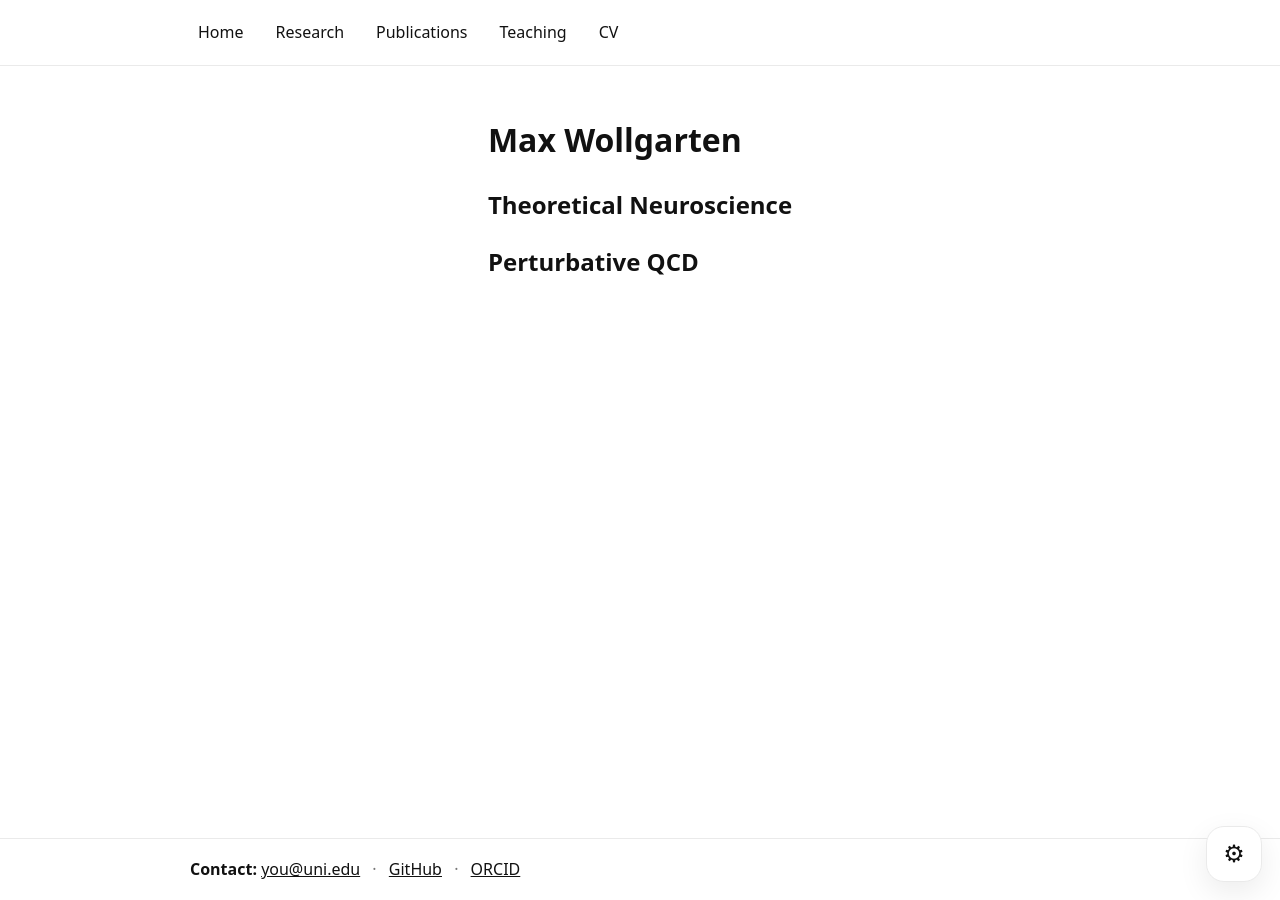
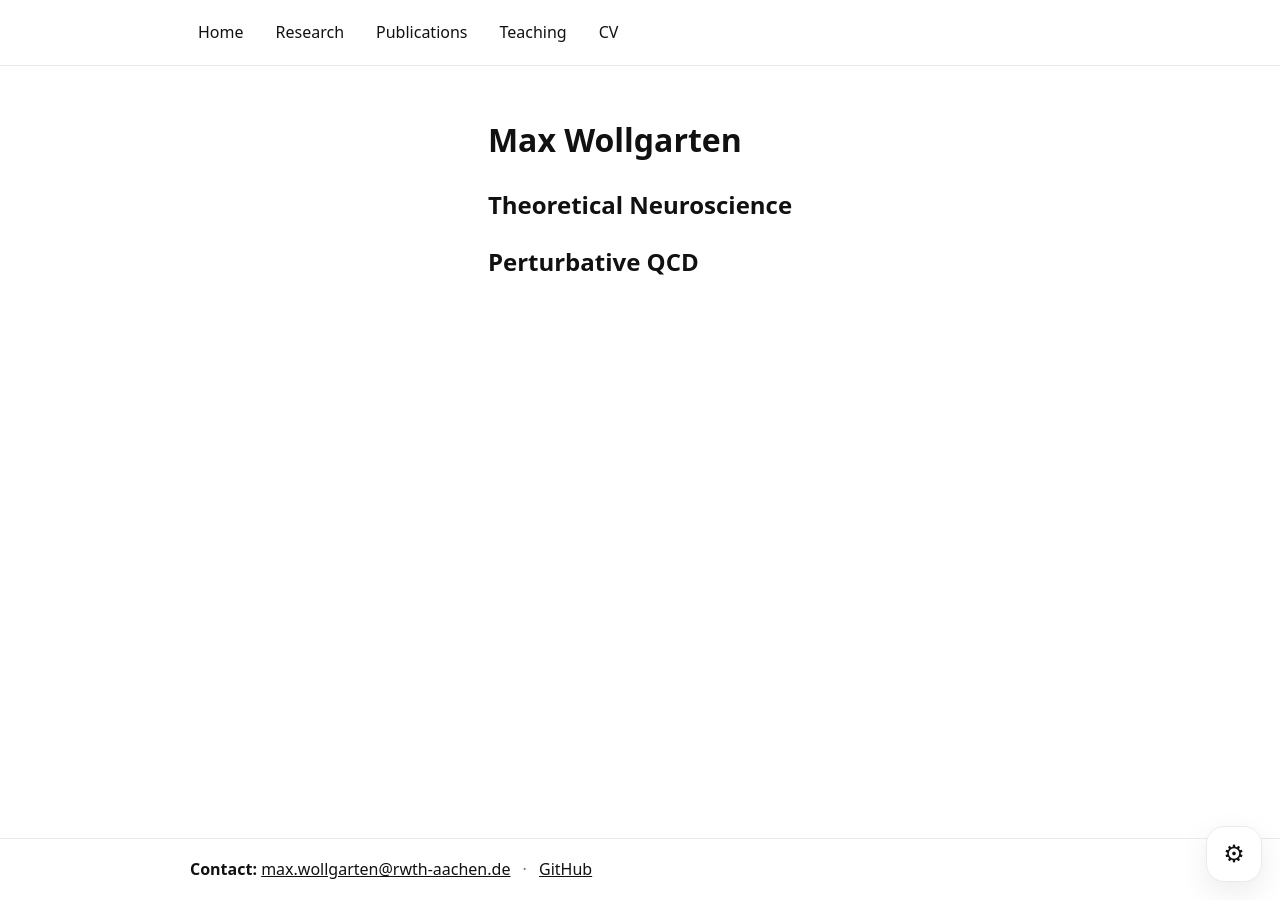
Before and after one commit to Max-Wollgarten/max-wollgarten.github.io, a Jekyll site: the page built from index.md, in a window 1280 px wide. Built offline with Jekyll 4.4.1, drawn with Linux system fonts in a browser that asks for light colours.

Commit message:
Update default.html

```diff
--- a/_layouts/default.html
+++ b/_layouts/default.html
@@ -95,11 +95,9 @@
     <footer class="site-footer">
       <div class="footer-inner">
         <strong>Contact:</strong>
-        <a href="mailto:you@uni.edu">you@uni.edu</a>
+        <a href="mailto:max.wollgarten@rwth-aachen.de">max.wollgarten@rwth-aachen.de</a>
         <span class="sep">·</span>
-        <a href="https://github.com/USERNAME">GitHub</a>
-        <span class="sep">·</span>
-        <a href="https://orcid.org/0000-0000-0000-0000">ORCID</a>
+        <a href="https://github.com/Max-Wollgarten">GitHub</a>
       </div>
     </footer>
   </body>
```
